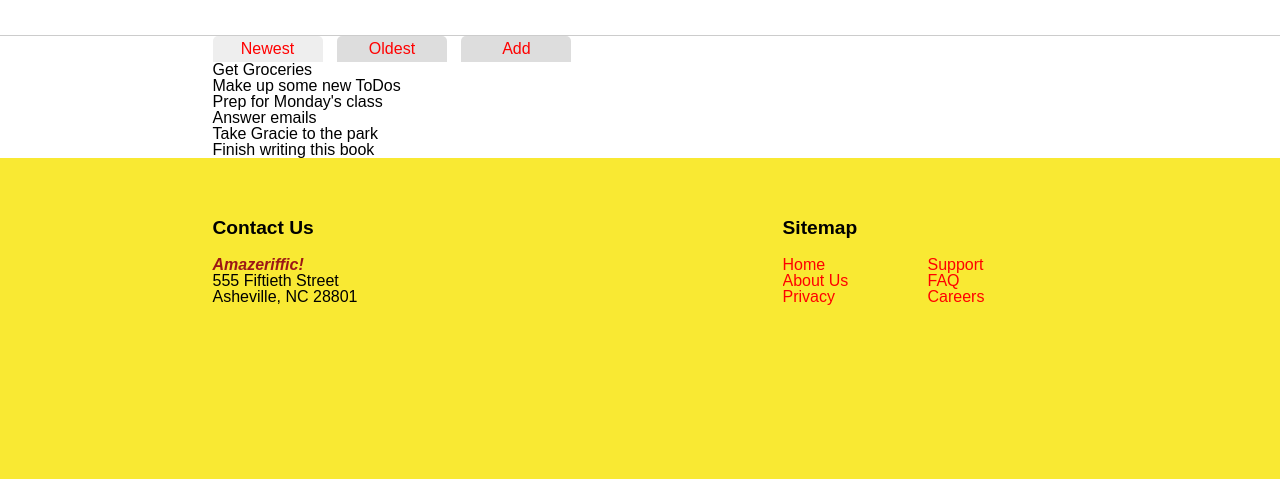
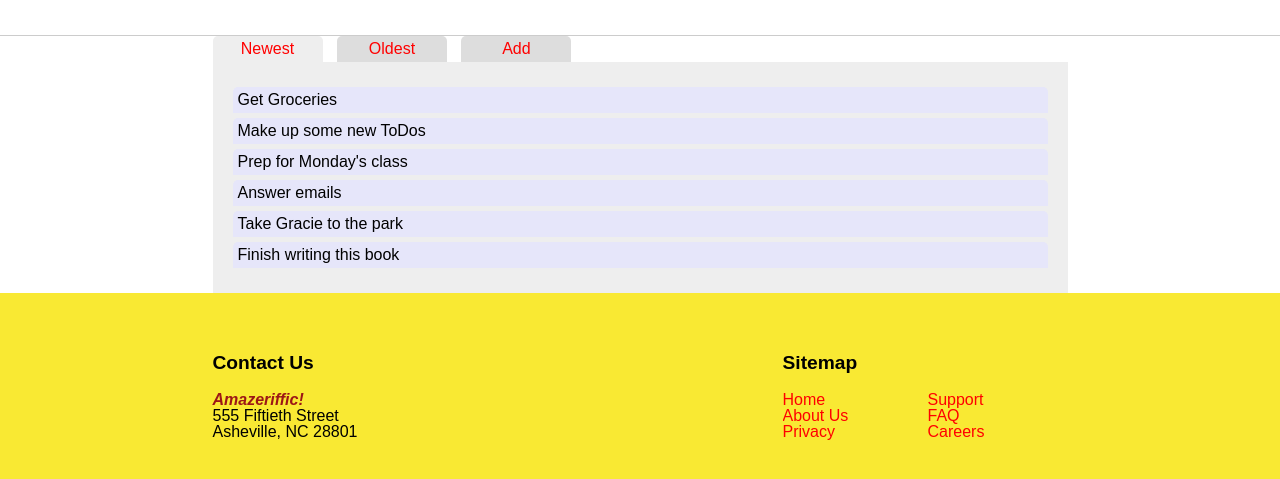
Before and after one commit to freemonkey/Amazeriffic, a plain HTML site: page index.html in a window 1280 px wide. Shown: the part 93-572 px from the top of the page. Drawn offline with nearby package versions, Linux system fonts and the light colour scheme; a web font is replaced by a local one.

```diff
--- a/stylesheets/style.css
+++ b/stylesheets/style.css
@@ -141,3 +141,19 @@
 .tabs a span.active {
 	background: #eee;
 }
+
+.content {
+	background: #eee;
+}
+
+.content ul, .content div {
+	padding: 20px 0;
+	margin: 0 20px 0 20px;
+}
+
+.content ul li {
+	padding: 5px;
+	margin: 5px 0;
+	border-radius: 5px 5px 0 0;
+	background: lavender;
+}
```
